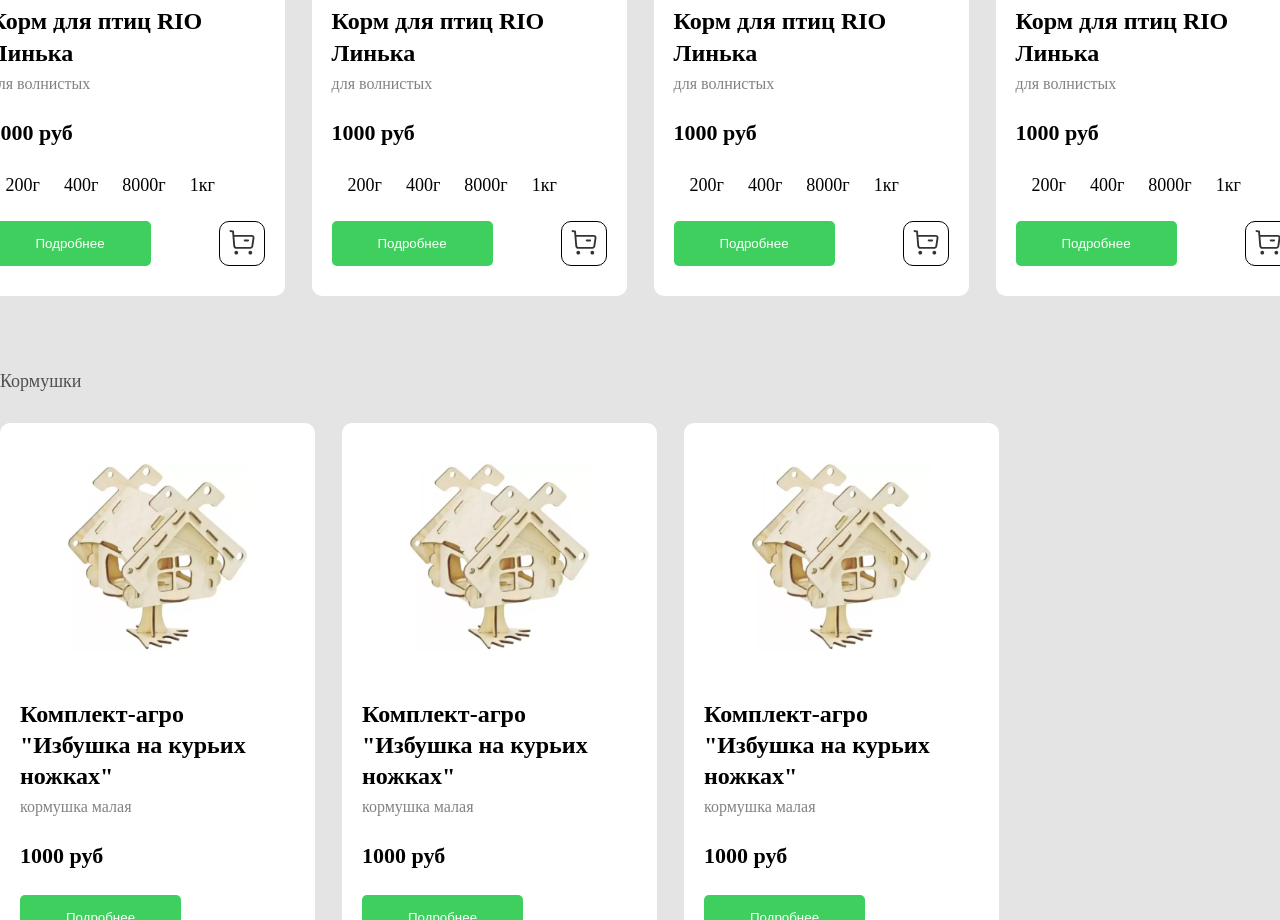
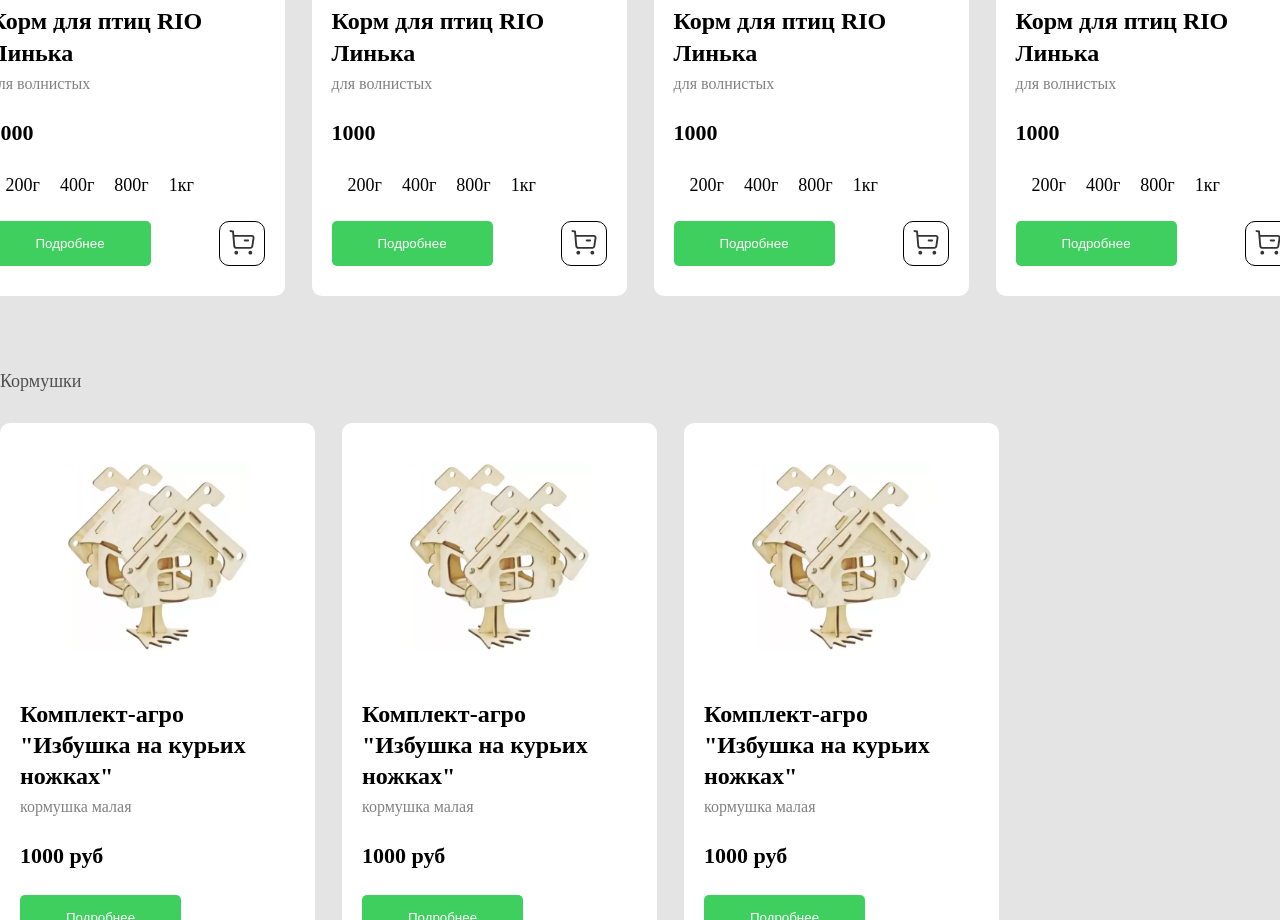
Before and after one commit to Yukhigov56/Online-Store, a React (Vite) app: page / in a window 1280 px wide. Shown: the part 3900-4820 px from the top of the page. Built offline with nearby package versions, Linux system fonts and the light colour scheme.

Commit message:
Добавил функционал и для карточек в компоненте Grains.jsx

```diff
--- a/src/Components/Section-Grains/Grains.jsx
+++ b/src/Components/Section-Grains/Grains.jsx
@@ -1,17 +1,23 @@
 import React from "react";
 
+import { useDispatch, useSelector } from "react-redux";
+
 import style from "./Grains.module.css";
+import { changeWeight } from "../../Redux/PriceSlice";
 
 import grainsCardImg from "../../../public/images/фото (3).svg";
-import basket from '../../../public/images/Buy.svg'
+import basket from "../../../public/images/Buy.svg";
 
 export const Grains = () => {
+  const { price, selectedWeight } = useSelector((state) => state.price);
+  const dispatch = useDispatch();
+
   const grainCards = [
     {
       CardImg: grainsCardImg,
       title: "Корм для птиц RIO Линька",
       discription: "для волнистых",
-      price: "1000 руб",
+      price: price,
       button: "Подробнее",
       logoBasket: basket,
     },
@@ -19,7 +25,7 @@
       CardImg: grainsCardImg,
       title: "Корм для птиц RIO Линька",
       discription: "для волнистых",
-      price: "1000 руб",
+      price: price,
       button: "Подробнее",
       logoBasket: basket,
     },
@@ -27,7 +33,7 @@
       CardImg: grainsCardImg,
       title: "Корм для птиц RIO Линька",
       discription: "для волнистых",
-      price: "1000 руб",
+      price: price,
       button: "Подробнее",
       logoBasket: basket,
     },
@@ -35,11 +41,15 @@
       CardImg: grainsCardImg,
       title: "Корм для птиц RIO Линька",
       discription: "для волнистых",
-      price: "1000 руб",
+      price: price,
       button: "Подробнее",
       logoBasket: basket,
     },
   ];
+
+  const handleWeigthChenge = (gramma) => {
+    dispatch(changeWeight(gramma))
+  }
 
   return (
     <div>
@@ -54,8 +64,10 @@
               <p className={style.cardParagraph}>{card.discription}</p>
               <p className={style.price}>{card.price}</p>
               <p className={style.paragraphSpan}>
-                <span>200г</span> <span>400г</span> <span>8000г</span>{" "}
-                <span>1кг</span>
+                <span onClick={() => dispatch(handleWeigthChenge('200г'))}>200г</span>
+                 <span onClick={() => dispatch(handleWeigthChenge('400г'))}>400г</span>
+                  <span onClick={() => dispatch(handleWeigthChenge('800г'))}>800г</span>
+                <span onClick={() => dispatch(handleWeigthChenge('1кг'))}>1кг</span>
               </p>
               <div className={style.blockBtn}>
                 <button className={style.btnCard}>{card.button}</button>
--- a/src/Redux/priceSlice.js
+++ b/src/Redux/priceSlice.js
@@ -16,7 +16,7 @@
       } else if (action.payload === "400г") {
         state.price = "2000 руб";
       } else if (action.payload === "800г") {
-        state.price = "8000 руб";
+        state.price = "4000 руб";
       } else if (action.payload === "1кг") {
         state.price = "5000 руб";
       }
```
